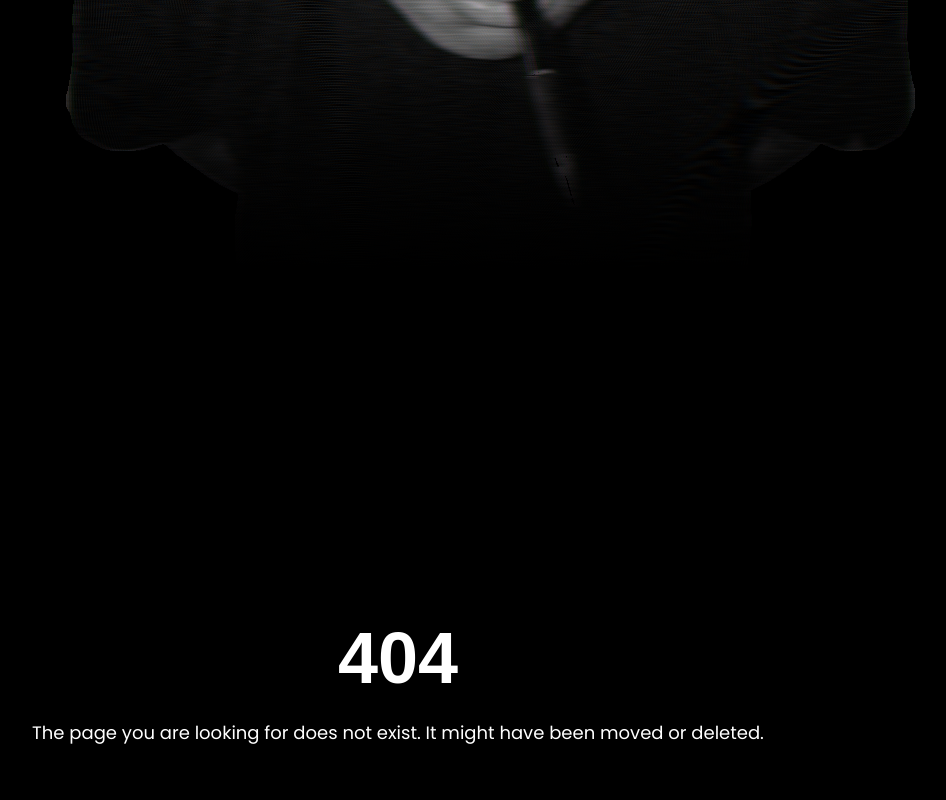
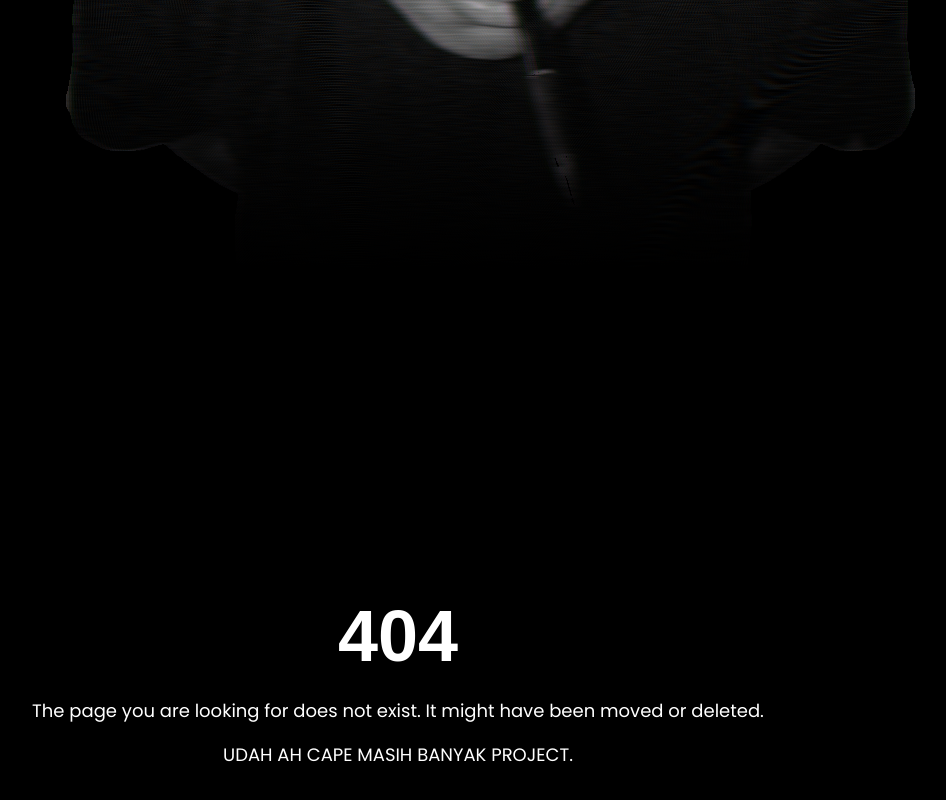
Before and after one commit to HRC4S/d3644_port, a Next.js app: page / in a window 1280 px wide. Shown: the part 1698-2498 px from the top of the page, without its empty margins (242-1188 px from the left). Built offline with nearby package versions, Linux system fonts and the light colour scheme; a web font is replaced by a local one.

Commit message:
Update sedengan

```diff
--- a/components/content.tsx
+++ b/components/content.tsx
@@ -14,6 +14,11 @@ export default function Content() {
           The page you are looking for does not exist. It might have been moved or deleted.
         </TextAnimate>
       </div>
+        <div className="mt-4 text-base sm:text-lg text-white text-left">
+        <TextAnimate animation="slideUp" by="word">
+          UDAH AH CAPE MASIH BANYAK PROJECT.
+        </TextAnimate>
+      </div>
     </section>
   );
 }
```
